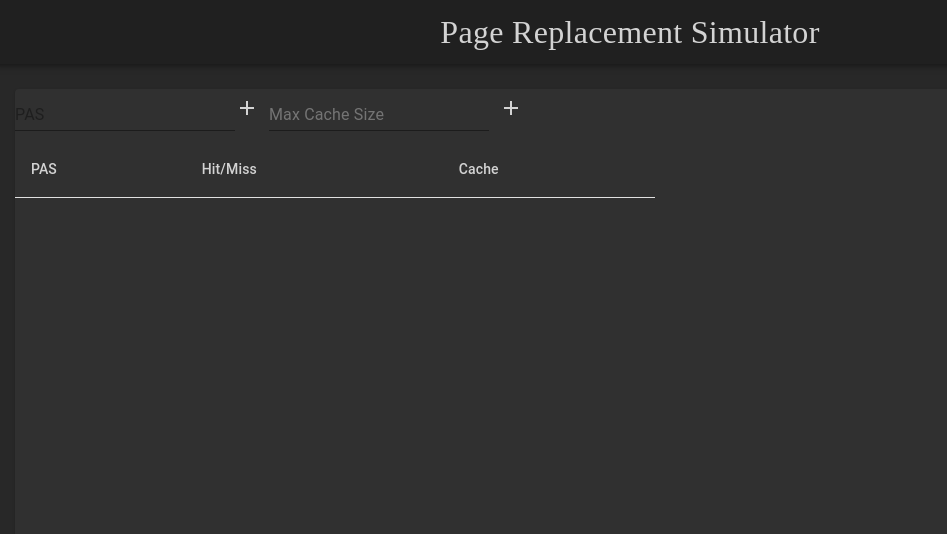
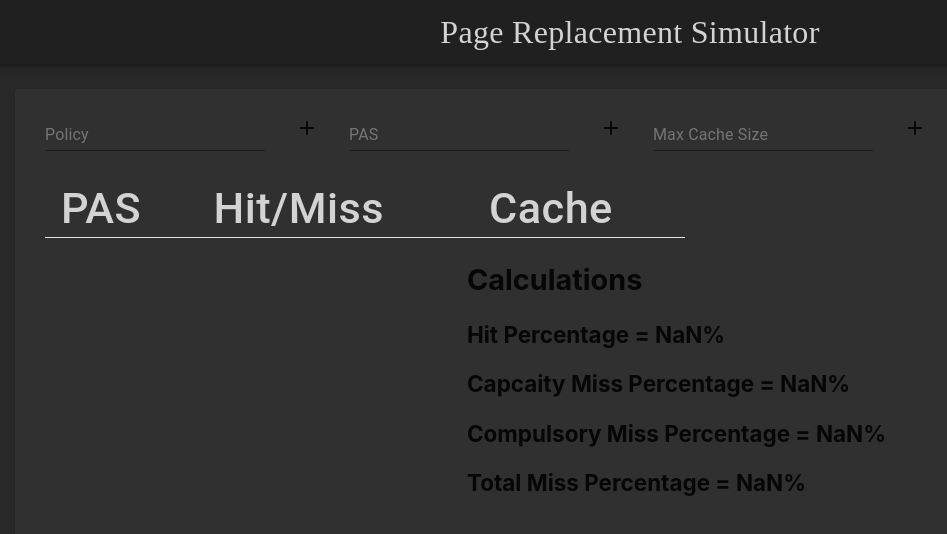
Before and after one commit to jacobabahn/PageReplacementSimulator, a React (Create React App) app in the folder simulator/: page / in a window 1280 px wide. Shown: the top 534 px of the page, without its empty margins (10-957 px from the left). Built offline with nearby package versions, Linux system fonts and the light colour scheme.

Commit message:
Added FIFO and LIFO replacement algorithms

```diff
--- a/simulator/src/Body.js
+++ b/simulator/src/Body.js
@@ -1,6 +1,6 @@
 import React from 'react'
 import { makeStyles } from "@material-ui/core/styles"
-import { Paper, Typography } from '@material-ui/core'
+import { Paper } from '@material-ui/core'
 
 import Main from './components/Main'
 
--- /dev/null
+++ b/simulator/src/components/Calculations.js
@@ -0,0 +1,30 @@
+import React from 'react'
+import { makeStyles } from "@material-ui/core/styles"
+
+const Calculations = (props) => {
+
+    const useStyles = makeStyles({
+        container: {
+            position: 'absolute',
+            right: '30vw',
+            height: '75%',
+        }
+    })
+
+    const classes = useStyles()
+
+    return (
+        <div className={classes.container}>
+            <h2>Calculations</h2>
+            <h3>Hit Percentage = {(props.hits / props.total) * 100}%</h3>
+            <h3>Capcaity Miss Percentage = {(props.capMiss / props.total) * 100}%</h3>
+            <h3>Compulsory Miss Percentage = {(props.compMiss / props.total) * 100}%</h3>
+            <h3>Total Miss Percentage = {(props.total - props.hits) / props.total * 100}%</h3>
+            {/* <h5>{props.calculations.hits}</h5>
+            <h5>{props.calculations.capMiss}</h5>
+            <h5>{props.calculations.compMiss}</h5> */}
+        </div>
+    )
+}
+
+export default Calculations
--- a/simulator/src/components/Main.js
+++ b/simulator/src/components/Main.js
@@ -3,6 +3,7 @@ import { makeStyles } from "@material-ui/core/styles"
 import AddIcon from '@material-ui/icons/Add'
 import { Input, TableCell, Table, TableRow, TableHead } from '@material-ui/core'
 
+import Calculations from './Calculations'
 
 let cache = []
 let hits = []
@@ -11,26 +12,37 @@ let numHits = 0
 let capMiss = 0
 let compMiss = 0
 let maxCacheLen = 5
+let policy = 'FIFO'
 
 const Main = () => {
     const [pages, setPages] = useState([])
-    // const [cache, setCache] = useState([0])
 
+    const [inputPolicy, setInputPolicy] = useState()
     const [inputPage, setInputPage] = useState()
     const [inputCacheSize, setInputCacheSize] = useState()
 
     const useStyles = makeStyles({
         table: {
-            width: "50vw"
+            width: "50vw",
+            marginLeft: "30px",
         },
         text: {
-            color: "#D3D3D3"
+            color: "D3D3D3",
+            fontSize: "1.2em",
+        },
+        thead: {
+            color: "#D3D3D3",
+            fontSize: "1.5em",
         },
         input: {
-            margin: "10px",
+            margin: "30px",
             color: '#D3D3D3'
         }
     })
+
+    const updatePolicy = () => {
+        policy = inputPolicy
+    }
 
     const updateMaxCacheSize = () => {
         maxCacheLen = inputCacheSize
@@ -43,34 +55,49 @@ const Main = () => {
         let temp = []
 
 
-        if (rowCount > 0) {
-            let len = cache[cache.length - 1]
+        if (rowCount < 1) {
+            temp = cache.concat([newVal])
+            cache.push(temp)
+            hits.push('Compulsory Miss')
+            compMiss++
+        }
+
+        else {
             if (prevVal.includes(newVal)) {
                 setPages([
                     ...pages,
                     { value: inputPage }
                 ])
-                cache.push(len)
+                cache.push(prevVal)
                 hits.push('Hit')
                 numHits++
                 temp = prevVal
                 console.log(temp)
+                rowCount++
                 return
             }
+
+            if (cache.length >= maxCacheLen && policy === 'FIFO') {
+                hits.push("Capacity Miss")
                 temp = prevVal.concat([newVal])
+                temp.shift()
+                cache.push(temp)
+                capMiss++
             }
-        else{
-            temp = cache.concat([newVal])
+            else if (cache.length >= maxCacheLen && policy === 'LIFO') {
+                hits.push("Capacity Miss")
+                let copy = prevVal.slice()
+                copy.pop()
+                temp = copy.concat([newVal])
+                cache.push(temp)
+                capMiss++
             }
-
-        cache.push(temp)
-        if (cache.length <= maxCacheLen) {
+            else {
                 hits.push("Compulsory Miss")
                 compMiss++
+                temp = prevVal.concat([newVal])
+                cache.push(temp)
             }
-        else {
-            hits.push("Capacity Miss")
-            capMiss++
         }
 
         rowCount++
@@ -90,7 +117,10 @@ const Main = () => {
 
     return(
         <div className={classes.text}>
-            <Input className={classes.input} value={inputPage} onChange={(event) => setInputPage(event.target.value)} placeholder="PAS" label="Page" className/>
+            <Input className={classes.input} value={inputPolicy} onChange={(event) => setInputPolicy(event.target.value)} placeholder="Policy" label="Policy" />
+            <AddIcon onClick={() => updatePolicy()}/>
+
+            <Input className={classes.input} value={inputPage} onChange={(event) => setInputPage(event.target.value)} placeholder="PAS" label="Page" />
             <AddIcon onClick={() => updateRows()}/>
 
             <Input className={classes.input} value={inputCacheSize} onChange={(event) => setInputCacheSize(event.target.value)} placeholder="Max Cache Size" label="MaxCache" />
@@ -98,26 +128,25 @@ const Main = () => {
             <AddIcon onClick={() => updateMaxCacheSize()}/>
 
             <Table className={classes.table}>
-                <TableHead>
+                <TableHead className={classes.thead}>
                     <TableRow>
-                        <TableCell className={classes.text} align="left">PAS</TableCell>
-                        <TableCell className={classes.text} align="left">Hit/Miss</TableCell>
-                        <TableCell className={classes.text} align="left">Cache</TableCell>
+                        <TableCell className={classes.thead} align="left">PAS</TableCell>
+                        <TableCell className={classes.thead} align="left">Hit/Miss</TableCell>
+                        <TableCell className={classes.thead} align="left">Cache</TableCell>
                     </TableRow>
                 </TableHead>
 
-                <div>
                 {pages.map((page, index)=>
                     <TableRow>
-                            <TableCell>{page.value}</TableCell>
-                            <TableCell>{hits[index]}</TableCell>
-                            <TableCell>{cache[index]}
+                        <TableCell className={classes.text} align="left">{page.value}</TableCell>
+                        <TableCell className={classes.text} align="left">{hits[index]}</TableCell>
+                        <TableCell className={classes.text} align="left">{cache[index]}
                         </TableCell>
                     </TableRow>
                 )}
-                </div>
             </Table>
 
+            <Calculations hits={numHits} capMiss={capMiss} compMiss={compMiss} total={rowCount} />
         </div>
     )
 }
```
Also changed, not shown: 2 other files (tests, documents, lock files or other folders). Lines whose indentation alone changed are shown as unchanged.
